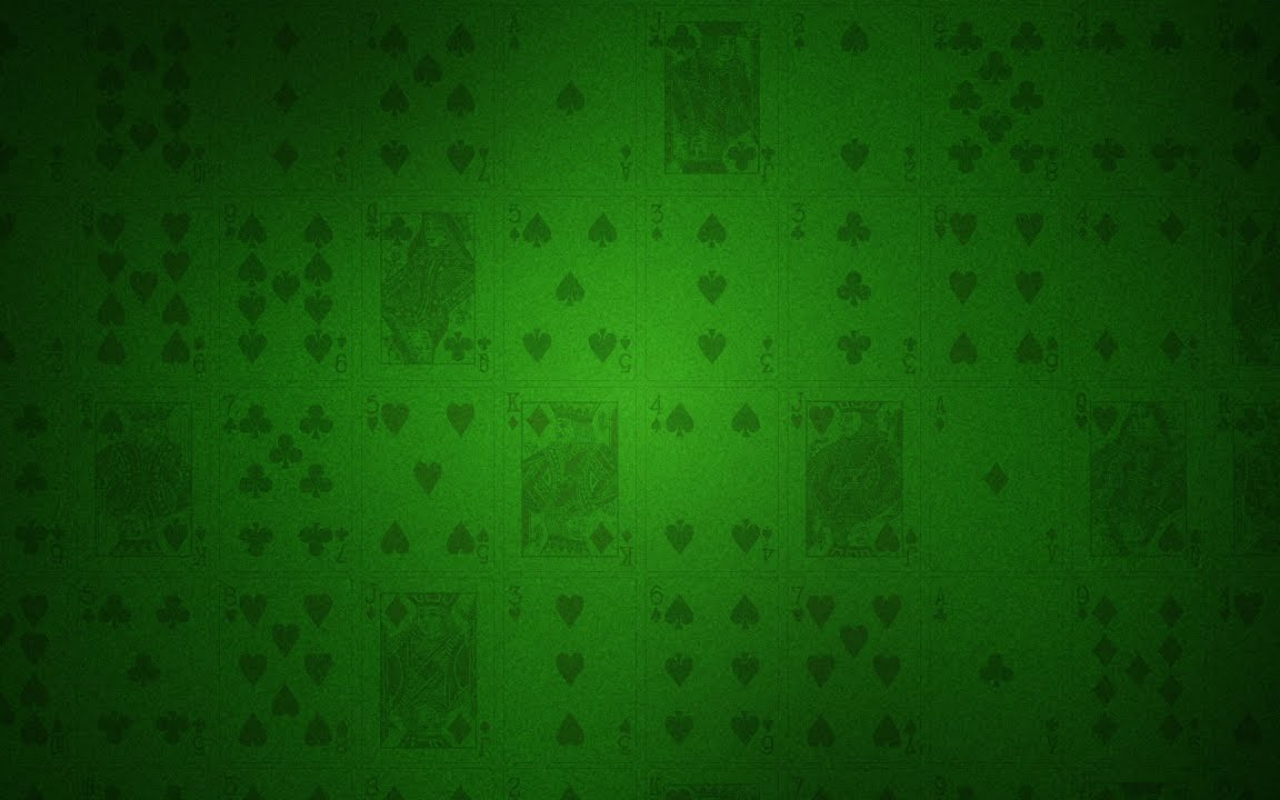
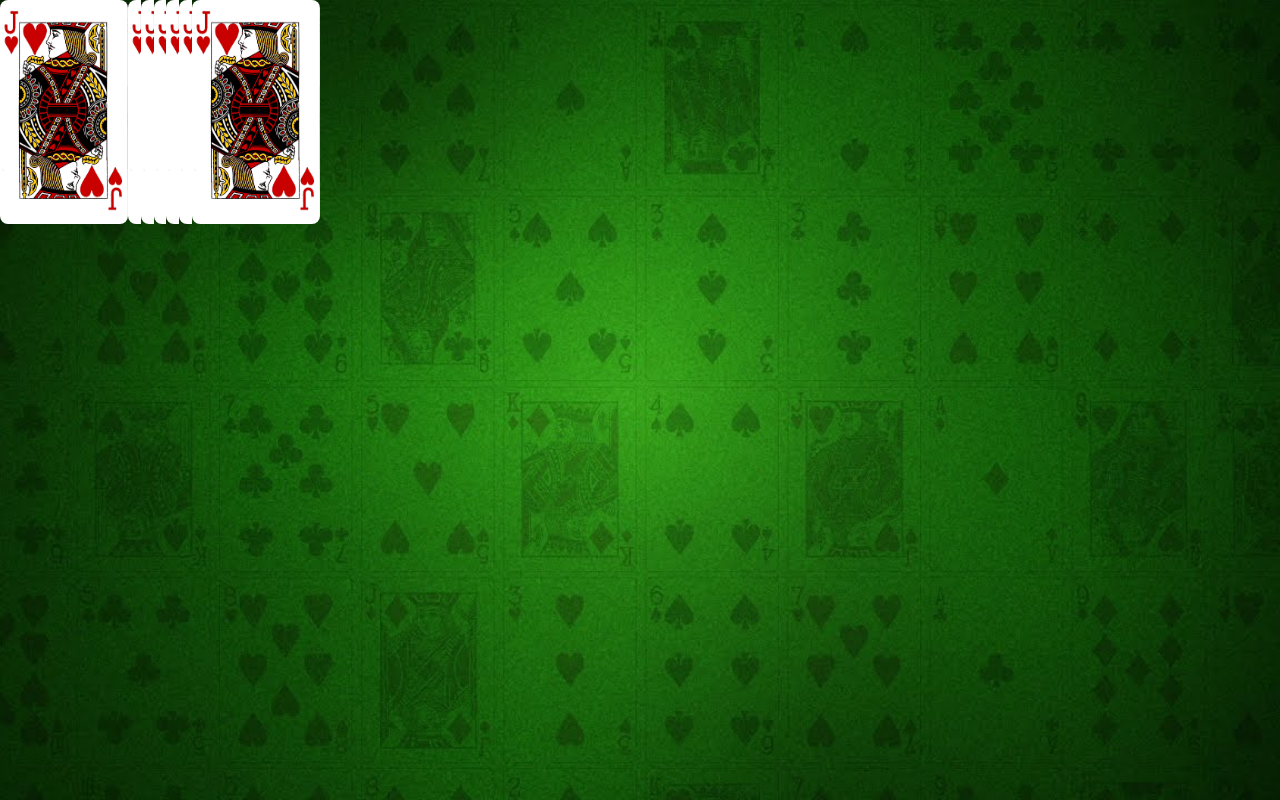
Before and after one commit to aspanu/whist-online, a React (Create React App) app: page / in a window 1280 px wide. Built offline with nearby package versions, Linux system fonts and the light colour scheme.

Commit message:
Adding a hand to the Board and figuring out how to make specific cards show up correctly.

```diff
--- a/src/App.tsx
+++ b/src/App.tsx
@@ -5,7 +5,7 @@ function App() {
   // const names = ["Adrian", "Belle", "Tavi", "Tracey", "Jon"];
   return (
     <div className="App">
-      <Board numPlayers={5} />
+      <Board />
     </div>
   );
 }
--- a/src/components/board/Board.tsx
+++ b/src/components/board/Board.tsx
@@ -1,13 +1,16 @@
 import React from "react";
+import Hand from "../hand/Hand";
 import "./Board.css";
 
-interface Props {
-  numPlayers: number;
-}
+interface Props {}
 
 class Board extends React.Component<Props> {
   render() {
-    return <div className="background" />;
+    return (
+      <div className="background">
+        <Hand />
+      </div>
+    );
   }
 }
 
--- /dev/null
+++ b/src/components/hand/Hand.css
@@ -0,0 +1,28 @@
+.hand {
+    display: flex;
+    flex-direction: row;
+    align-content: center;
+    max-width: 20em;
+}
+
+.cardWrapper {
+    overflow: hidden;
+}
+
+.cardWrapper:last-child,
+.cardWrapper:hover {
+    overflow: visible;
+}
+
+.card {
+    width: 8em;
+    min-width: 8em;
+    height: 14em;
+    border-radius: 0.5em;
+    padding: 0em;
+
+    display: flex;
+    flex-direction: column;
+    justify-content: center;
+    align-items: center;
+}
--- /dev/null
+++ b/src/components/hand/Hand.tsx
@@ -0,0 +1,37 @@
+import React from "react";
+import "./Hand.css";
+import jack from "../../assets/images/jack-hearts.png";
+
+interface Props {}
+
+class Hand extends React.Component<Props> {
+  render() {
+    return (
+      <div className="hand">
+        <div className="cardWrapper">
+          <img className="card" src={jack} />
+        </div>
+        <div className="cardWrapper">
+          <img className="card" src={jack} />
+        </div>
+        <div className="cardWrapper">
+          <img className="card" src={jack} />
+        </div>
+        <div className="cardWrapper">
+          <img className="card" src={jack} />
+        </div>
+        <div className="cardWrapper">
+          <img className="card" src={jack} />
+        </div>
+        <div className="cardWrapper">
+          <img className="card" src={jack} />
+        </div>
+        <div className="cardWrapper">
+          <img className="card" src={jack} />
+        </div>
+      </div>
+    );
+  }
+}
+
+export default Hand;
```
Also changed, not shown: src/assets/images/jack-hearts.png (added).
